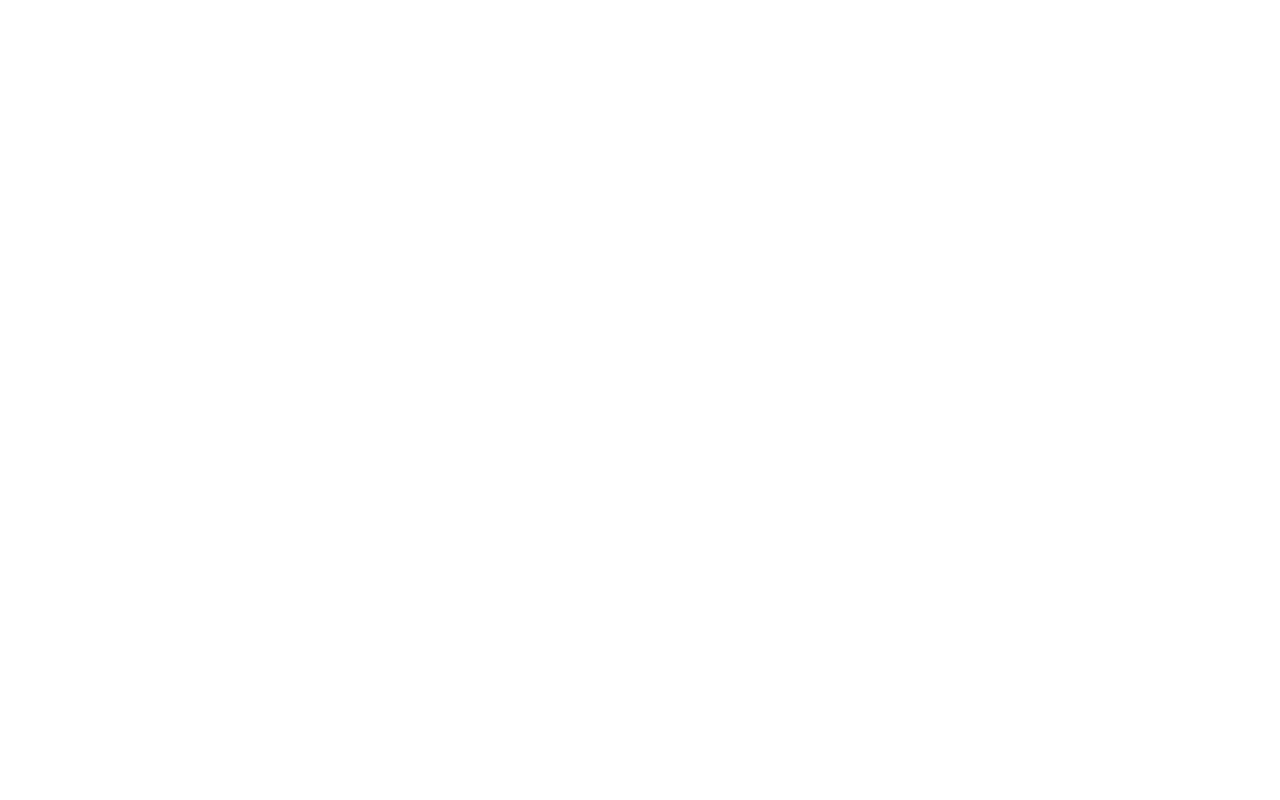
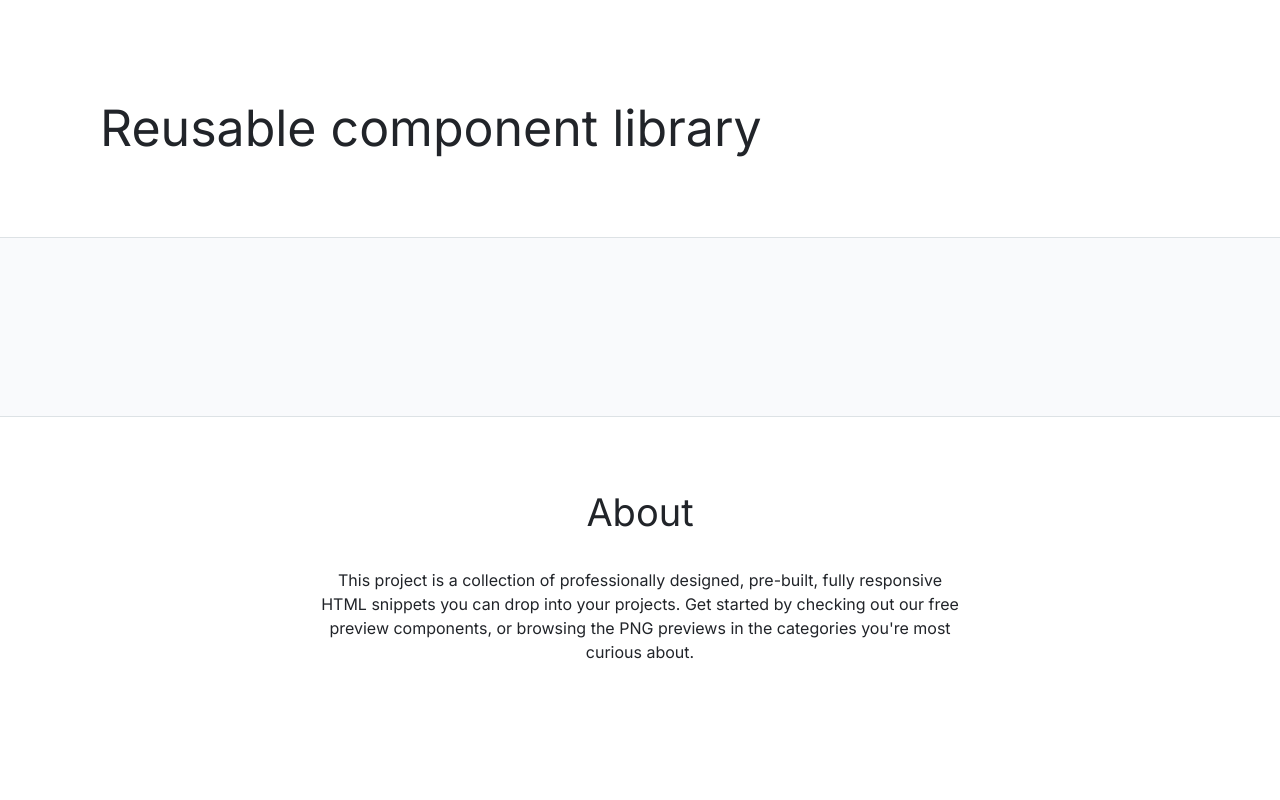
Before and after one commit to js-tasks-ru/htmlcss-20211021_barkadron, a website: page index.html in a window 1280 px wide. Drawn offline with nearby package versions, Linux system fonts and the light colour scheme.

Commit message:
add basic layout for main page

```diff
--- a/assets/css/main.css
+++ b/assets/css/main.css
@@ -2,6 +2,7 @@
 
 :root {
     --white: #ffffff;
+    --white-2: #F9FAFC;
     --black: #212429;
     --pink: #F784AD;
     --purple: #7048E8;
@@ -22,3 +23,15 @@
 * {
     font-family: 'Roboto', sans-serif;
 }
+
+html,
+body {
+    height: 100%;
+}
+
+.container {
+    max-width: 1110px;
+    margin: 0 auto;
+    padding: 0 15px;
+    box-sizing: border-box; /* чтобы вручную не пересчитывать max-width при добавлении padding. */
+}
--- a/assets/fonts/fonts.css
+++ b/assets/fonts/fonts.css
@@ -1 +1,2 @@
 @import url('https://fonts.googleapis.com/css2?family=Roboto:ital,wght@0,100;0,300;0,400;0,500;0,700;0,900;1,100;1,300;1,400;1,500;1,700;1,900&display=swap');
+@import url('https://fonts.googleapis.com/css2?family=Inter&display=swap');
--- /dev/null
+++ b/components/footer/footer.css
@@ -0,0 +1,31 @@
+.footer {
+    background-color: var(--white);
+    border-top: solid 1px var(--grey-2);
+    color: var(--black);
+    text-align: center;
+
+    margin: 0;
+    padding: 71px 0 136px 0;
+}
+
+
+.footer__title {
+    font-family: Inter;
+    font-style: normal;
+    font-weight: 500;
+    font-size: 38px;
+    line-height: 48px;
+
+    margin: 0;
+}
+
+.footer__content {
+    margin: 32px auto 0;
+    font-family: Inter;
+    font-style: normal;
+    font-weight: normal;
+    font-size: 16px;
+    line-height: 24px;
+
+    max-width: 640px;
+}
--- /dev/null
+++ b/components/header/header.css
@@ -0,0 +1,18 @@
+.header {
+    background-color: var(--white);
+    border-bottom: solid 1px var(--grey-2);
+
+    padding: 96px 0 77px 0;
+}
+
+.header__title {
+    font-family: Inter;
+    font-style: normal;
+    font-weight: 500;
+    font-size: 50px;
+    line-height: 64px;
+
+    color: var(--black);
+
+    margin: 0;
+}
--- /dev/null
+++ b/components/page/page.css
@@ -0,0 +1,6 @@
+.page {
+    background-color: var(--white);
+    height: 100%;
+    display: flex;
+    flex-direction: column;
+}
--- /dev/null
+++ b/components/preview/preview.css
@@ -0,0 +1,4 @@
+.preview {
+    background-color: var(--white-2);
+    flex-grow: 1;
+}
--- a/index.html
+++ b/index.html
@@ -2,9 +2,29 @@
 <!-- Главная страница -->
 <html lang="ru">
     <head>
+        <link rel="stylesheet" href="https://cdn.jsdelivr.net/npm/normalize.css@8.0.1/normalize.css">
         <link rel="stylesheet" href="./assets/css/main.css">
+        <link rel="stylesheet" href="./components/page/page.css">
+        <link rel="stylesheet" href="./components/header/header.css">
+        <link rel="stylesheet" href="./components/footer/footer.css">
+        <link rel="stylesheet" href="./components/preview/preview.css">
     </head>
     <body>
-
+        <page class="page">
+            <header class="header">
+                <div class="container">
+                    <h1 class="header__title">Reusable component library</h1>
+                </div>
+            </header>
+            <main class="preview">
+                <div class="container"></div>
+            </main>
+            <footer class="footer">
+                <div class="container">
+                    <h2 class="footer__title">About</h2>
+                    <p class="footer__content">This project is a collection of professionally designed, pre-built, fully responsive HTML snippets you can drop into your projects. Get started by checking out our free preview components, or browsing the PNG previews in the categories you're most curious about.</p>
+                </div>
+            </footer>
+        </page>
     </body>
 </html>
```
